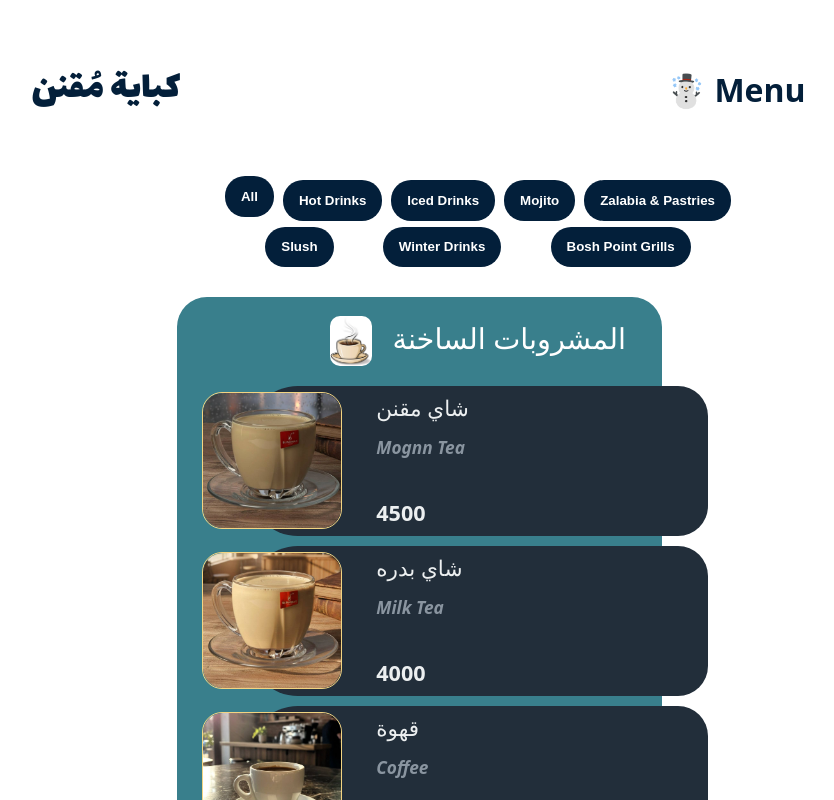
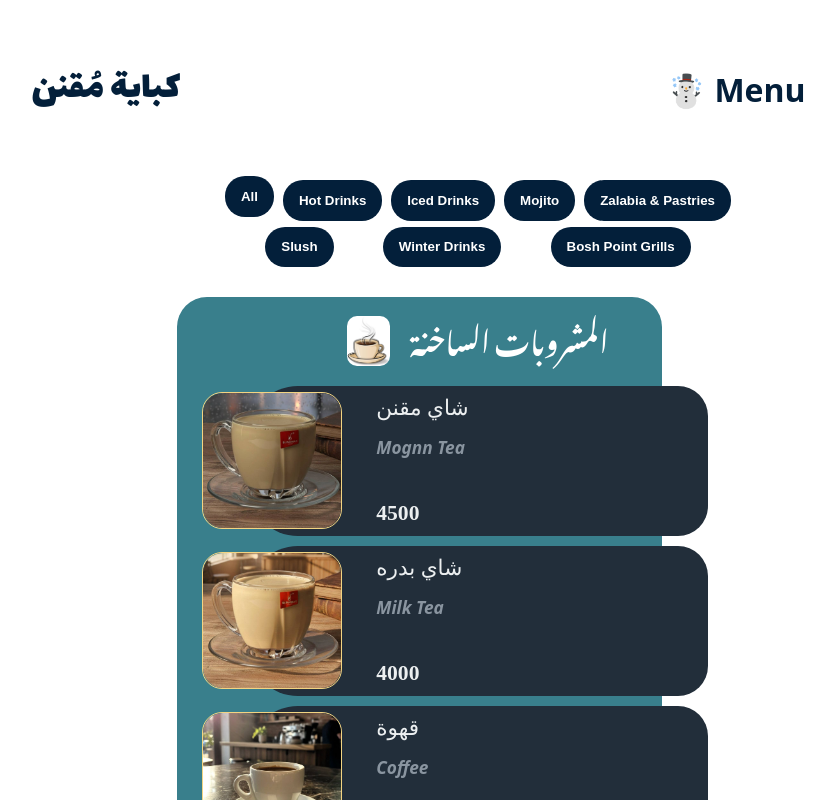
Before and after one commit to m0h1m3d/kobayt-mognn-menu, a React (Vite) app: page / in a window 1280 px wide. Shown: the top 800 px of the page, without its empty margins (162-996 px from the left). Built offline with nearby package versions, Linux system fonts and the light colour scheme.

Commit message:
add font

```diff
--- a/src/components/MenuItems/item.scss
+++ b/src/components/MenuItems/item.scss
@@ -45,8 +45,10 @@
       display: flex;
       flex-direction: column;
       gap: 10px;
+      font-family: 'Afeesh';
 
       span{
+        font-family: system-ui, sans-serif;
         font-style: italic;
         font-size: 80%;
         color: #8a95a0;
--- a/src/components/MenuItems/menuitem.scss
+++ b/src/components/MenuItems/menuitem.scss
@@ -33,6 +33,7 @@
     font-size: 1.8rem;
     display: flex;
     gap: 20px;
+    font-family: 'Noto Nastaliq Urdu';
 
     img {
       align-self: center;
```
